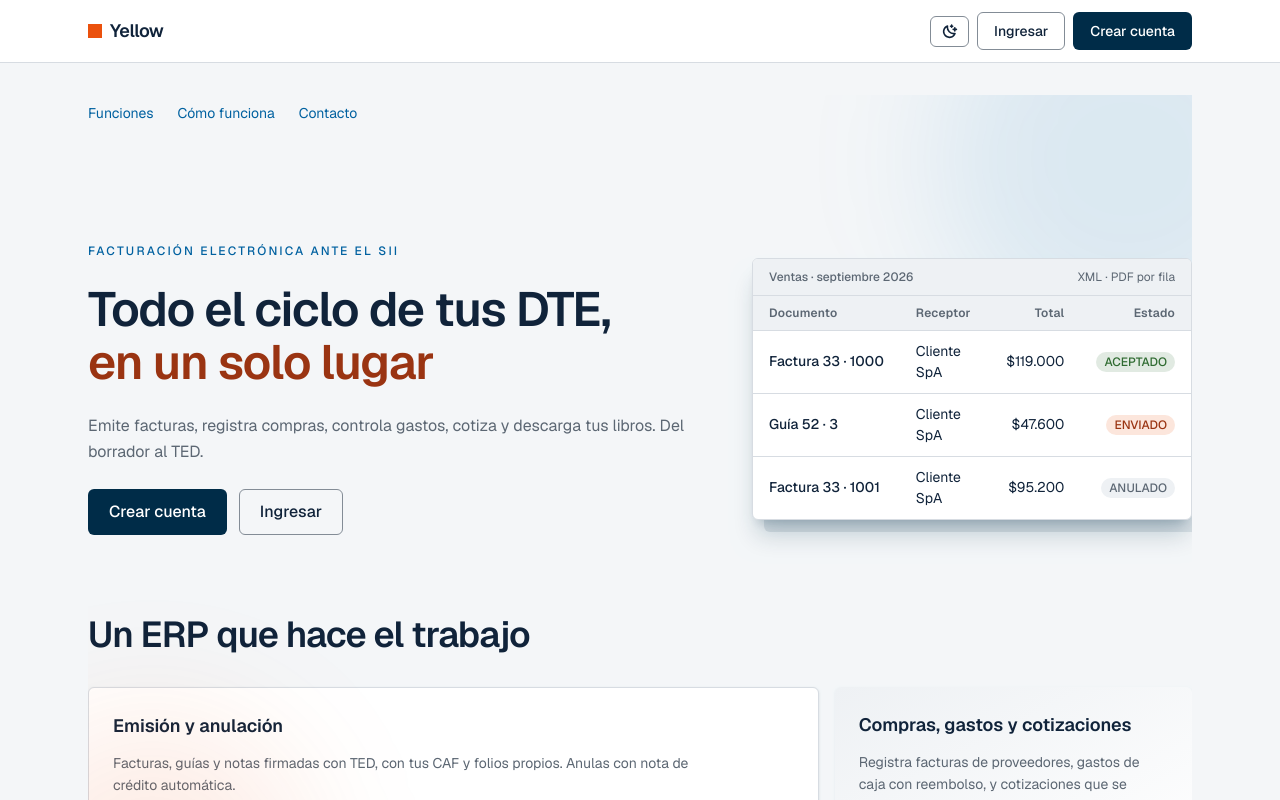
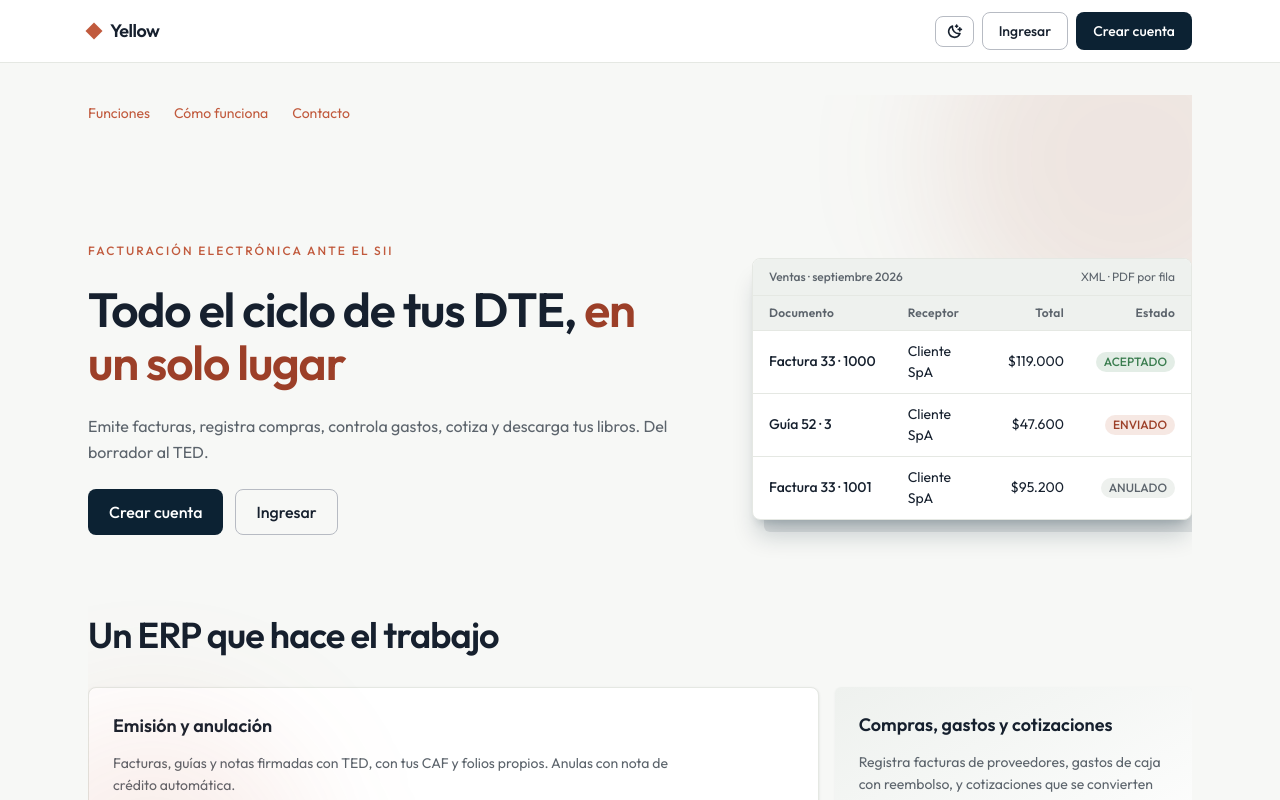
Before and after one commit to fvnks/yellow, a Next.js app: page / in a window 1280 px wide. Shown: the top 800 px of the page. Built offline with nearby package versions, Linux system fonts and the light colour scheme; no server answers.

Commit message:
feat(ui): nuevo sistema de diseno con Outfit y paleta terracotta

```diff
--- a/src/app/globals.css
+++ b/src/app/globals.css
@@ -1,178 +1,129 @@
 @import "tailwindcss";
 
 /* Modo oscuro por clase (ThemeToggle + script anti-flash en layout). */
-@custom-variant dark (&:where(.dark, .dark *));
+@custom-variant dark (":where(.dark, .dark *)");
 
-/* Paleta oficial sii.cl (homer.sii.cl/responsive/css/h_estilos.css):
-   navy #002c48 · azul link #0061a0 · azul vivo #0272ba · naranja #eb510d
-   grises: bloques #eeeeee · bordes #d3d3d3 · texto secundario #706f6f
-   Los tokens de texto sobre claro se oscurecen levemente para cumplir
-   WCAG AA (4.5:1); el chrome navy/naranja es literal del SII. */
+/* Tema – fuentes (next/font hará la carga de Outfit + JetBrains Mono) */
 @theme inline {
-  --font-sans: var(--font-geist-sans);
-  --font-mono: var(--font-geist-mono);
+  --font-sans: var(--font-outfit);
+  --font-mono: var(--font-mono);
 
-  --color-navy: var(--c-navy);
-  --color-navy-hover: var(--c-navy-hover);
-  --color-blue: var(--c-blue);
-  --color-blue-bright: var(--c-blue-bright);
-  --color-orange: var(--c-orange);
-  --color-orange-ink: var(--c-orange-ink);
-  --color-surface: var(--c-surface);
-  --color-panel: var(--c-panel);
-  --color-block: var(--c-block);
-  --color-ink: var(--c-ink);
-  --color-ink-soft: var(--c-ink-soft);
-  --color-line: var(--c-line);
-  --color-field: var(--c-field);
-  --color-ok: var(--c-ok);
-  --color-err: var(--c-err);
+  /* Paleta: navy ancla, terracotta acre, superficie bone */
+  --color-navy: #0c2233; /* anchor – confianza */
+  --color-navy-hover: #16324f;
+  --color-blue: #c15a3d; /* terracotta usado como link y accent */
+  --color-blue-bright: #a8442c; /* hover verde‑gris */
+  --color-orange: #c15a3d; /* terracotta, repite por uniformidad */
+  --color-orange-ink: #9c3f28; /* tinta */
+  --color-surface: #f7f8f6; /* off‑white neutrál */
+  --color-panel: #ffffff;
+  --color-block: #eef1ee; /* ligero bloque */
+  --color-line: #e5e8e3; /* fina línea */
+  --color-ink: #16202e; /* texto principal */
+  --color-ink-soft: #5c646c; /* texto secundario */
+  --color-field: #b7bbc3; /* borde campo */
+  --color-ok: #3a7d4f;
+  --color-err: #b34033;
 }
 
-:root {
-  --c-navy: #002c48;
-  --c-navy-hover: #0b4265;
-  --c-blue: #0061a0;
-  --c-blue-bright: #0272ba;
-  --c-orange: #eb510d;
-  --c-orange-ink: #9a3412;
-  --c-surface: #f4f6f8;
-  --c-panel: #ffffff;
-  --c-block: #eef1f4;
-  --c-ink: #10233a;
-  --c-ink-soft: #5c6773;
-  --c-line: #d7dce2;
-  --c-field: #838c96;
-  --c-ok: #2f6b31;
-  --c-err: #b3352f;
-}
-
-/* Modo oscuro: se activa con la clase .dark en <html>. Es exactamente el
-   diseño que tenía la página cuando seguía al sistema; se conserva igual y
-   ahora lo elige el usuario (claro por defecto). */
+/* Dark mode overrides (solo para contraste y tono más oscuro) */
 .dark {
-  --c-blue: #5fb0ea;
-  --c-blue-bright: #2e9be0;
-  --c-orange: #f4661c;
-  --c-orange-ink: #f4732f;
-  --c-surface: #0a141d;
-  --c-panel: #0f1b27;
-  --c-block: #16222f;
-  --c-ink: #e8eef4;
-  --c-ink-soft: #98a1a8;
-  --c-line: #24333f;
-  --c-field: #5d7186;
-  --c-ok: #6db06f;
-  --c-err: #e0716b;
+  --color-ink: #e0e1e2;
+  --color-ink-soft: #c4c6c7;
+  --color-surface: #0d111b;
+  --color-panel: #141b23;
+  --color-block: #1a242c;
+  --color-line: #272d34;
+  --color-navy: #0f3451;
+  --color-navy-hover: #153f64;
+  --color-blue: #d98e5c;
+  --color-blue-bright: #b56d49;
+  --color-orange: #d98e5c;
+  --color-orange-ink: #a46c48;
 }
 
 @layer base {
-  :where(a) {
-    color: var(--c-blue);
+  h1, h2, h3, h4, h5, h6 { color: var(--color-ink); }
+  p { color: var(--color-ink-soft); }
+  a {
+    color: var(--color-blue);
+    transition: color 0.15s;
   }
-  :where(a:hover) {
-    color: var(--c-orange-ink);
-  }
+  a:hover { color: var(--color-blue-bright); }
 }
 
 @layer components {
-  /* Escala de radio uniforme: 6px en controles/paneles, pill en badges. */
+  /* Button base */
   .btn {
     display: inline-flex;
     align-items: center;
     justify-content: center;
     gap: 0.375rem;
     border: 1px solid transparent;
-    border-radius: 6px;
+    border-radius: 8px;
     padding: 0.5rem 1rem;
     font-size: 0.875rem;
     font-weight: 500;
     line-height: 1.25rem;
     cursor: pointer;
-    transition:
-      background-color 0.15s,
-      border-color 0.15s,
-      color 0.15s;
+    transition: background-color 0.15s, border-color 0.15s, color 0.15s;
   }
-  .btn:disabled {
-    opacity: 0.5;
-    cursor: not-allowed;
-  }
-  /* Push físico al presionar, coherente con la landing. */
-  .btn:active:not(:disabled) {
-    transform: translateY(1px);
-  }
-  .btn-primary {
-    background: var(--c-navy);
-    color: #fff;
-  }
-  .btn-primary:hover:not(:disabled) {
-    background: var(--c-navy-hover);
-  }
+  .btn:disabled { opacity: 0.5; cursor: not-allowed; }
+  .btn:active:not(:disabled) { transform: translateY(1px); }
+
+  .btn-primary { background: var(--color-navy); color: #fff; }
+  .btn-primary:hover:not(:disabled) { background: var(--color-navy-hover); }
+
   .btn-ghost {
     background: transparent;
-    border-color: var(--c-field);
-    color: var(--c-ink);
+    border-color: var(--color-field);
+    color: var(--color-ink);
   }
   .btn-ghost:hover:not(:disabled) {
-    background: var(--c-block);
-    border-color: var(--c-blue-bright);
+    background: var(--color-block);
+    border-color: var(--color-blue-bright);
   }
+
   .btn-danger {
     background: transparent;
-    border-color: var(--c-err);
-    color: var(--c-err);
+    border-color: var(--color-err);
+    color: var(--color-err);
   }
   .btn-danger:hover:not(:disabled) {
-    background: color-mix(in srgb, var(--c-err) 10%, transparent);
+    background: color-mix(in srgb, var(--color-err) 10%, transparent);
   }
 
+  /* Field */
   .field {
     width: 100%;
-    border: 1px solid var(--c-field);
-    border-radius: 6px;
-    background: var(--c-panel);
+    border: 1px solid var(--color-field);
+    border-radius: 8px;
+    background: var(--color-panel);
     padding: 0.5rem 0.75rem;
     font-size: 0.875rem;
-    color: var(--c-ink);
+    color: var(--color-ink);
     outline: none;
-    transition:
-      border-color 0.15s,
-      box-shadow 0.15s;
+    transition: border-color 0.15s, box-shadow 0.15s;
   }
-  .field::placeholder {
-    color: var(--c-ink-soft);
+  .field::placeholder { color: var(--color-ink-soft); }
+  .field:focus {
+    border-color: var(--color-blue-bright);
+    box-shadow: 0 0 0 3px color-mix(in srgb, var(--color-blue-bright) 25%, transparent);
   }
-  .field:focus {
-    border-color: var(--c-blue-bright);
-    box-shadow: 0 0 0 3px color-mix(in srgb, var(--c-blue-bright) 25%, transparent);
-  }
-  .field[aria-invalid="true"] {
-    border-color: var(--c-err);
-  }
+  .field[aria-invalid="true"] { border-color: var(--color-err); }
 
+  /* Alerts */
   .alert {
     border: 1px solid;
-    border-radius: 6px;
+    border-radius: 8px;
     padding: 0.5rem 0.75rem;
     font-size: 0.875rem;
   }
-  .alert-error {
-    border-color: color-mix(in srgb, var(--c-err) 35%, transparent);
-    background: color-mix(in srgb, var(--c-err) 10%, transparent);
-    color: var(--c-err);
-  }
-  .alert-ok {
-    border-color: color-mix(in srgb, var(--c-ok) 35%, transparent);
-    background: color-mix(in srgb, var(--c-ok) 10%, transparent);
-    color: var(--c-ok);
-  }
-  .alert-warn {
-    border-color: color-mix(in srgb, var(--c-orange) 45%, transparent);
-    background: color-mix(in srgb, var(--c-orange) 10%, transparent);
-    color: var(--c-orange-ink);
-  }
+  .alert-error { border-color: color-mix(in srgb, var(--color-err) 35%, transparent); background: color-mix(in srgb, var(--color-err) 10%, transparent); color: var(--color-err); }
+  .alert-ok { border-color: color-mix(in srgb, var(--color-ok) 35%, transparent); background: color-mix(in srgb, var(--color-ok) 10%, transparent); color: var(--color-ok); }
+  .alert-warn { border-color: color-mix(in srgb, var(--color-blue) 45%, transparent); background: color-mix(in srgb, var(--color-blue) 10%, transparent); color: var(--color-orange-ink); }
 
+  /* Chips */
   .chip {
     display: inline-block;
     border-radius: 999px;
@@ -181,63 +132,25 @@
     font-weight: 500;
     line-height: 1rem;
   }
-  .chip-ok {
-    background: color-mix(in srgb, var(--c-ok) 14%, transparent);
-    color: var(--c-ok);
-  }
-  .chip-err {
-    background: color-mix(in srgb, var(--c-err) 14%, transparent);
-    color: var(--c-err);
-  }
-  .chip-blue {
-    background: color-mix(in srgb, var(--c-blue-bright) 14%, transparent);
-    color: var(--c-blue);
-  }
-  .chip-orange {
-    background: color-mix(in srgb, var(--c-orange) 14%, transparent);
-    color: var(--c-orange-ink);
-  }
-  .chip-muted {
-    background: var(--c-block);
-    color: var(--c-ink-soft);
-  }
-  .chip-navy {
-    background: var(--c-navy);
-    color: #fff;
-  }
+  .chip-ok { background: color-mix(in srgb, var(--color-ok) 14%, transparent); color: var(--color-ok); }
+  .chip-err { background: color-mix(in srgb, var(--color-err) 14%, transparent); color: var(--color-err); }
+  .chip-blue { background: color-mix(in srgb, var(--color-blue-bright) 14%, transparent); color: var(--color-blue); }
+  .chip-orange { background: color-mix(in srgb, var(--color-orange) 14%, transparent); color: var(--color-orange-ink); }
+  .chip-muted { background: var(--color-block); color: var(--color-ink-soft); }
+  .chip-navy { background: var(--color-navy); color: #fff; }
 
-  /* Tablas: cabecera en bloque gris sii.cl, filas con línea fina. */
-  .tbl {
-    width: 100%;
-    border-collapse: collapse;
-    font-size: 0.875rem;
-  }
-  .tbl thead th {
-    background: var(--c-block);
-    color: var(--c-ink-soft);
-    font-size: 0.75rem;
-    font-weight: 600;
-    text-align: left;
-    letter-spacing: 0.02em;
-    padding: 0.5rem 1rem;
-    border-bottom: 1px solid var(--c-line);
-    white-space: nowrap;
-  }
-  .tbl tbody td {
-    padding: 0.625rem 1rem;
-    border-bottom: 1px solid var(--c-line);
-  }
-  .tbl tbody tr:last-child td {
-    border-bottom: 0;
-  }
-  .tbl tbody tr:hover {
-    background: color-mix(in srgb, var(--c-blue-bright) 6%, transparent);
-  }
+  /* Table */
+  .tbl { width: 100%; border-collapse: collapse; font-size: 0.875rem; }
+  .tbl thead th { background: var(--color-block); color: var(--color-ink-soft); font-size: 0.75rem; font-weight: 600; text-align: left; letter-spacing: 0.02em; padding: 0.5rem 1rem; border-bottom: 1px solid var(--color-line); white-space: nowrap; }
+  .tbl tbody td { padding: 0.625rem 1rem; border-bottom: 1px solid var(--color-line); }
+  .tbl tbody tr:last-child td { border-bottom: 0; }
+  .tbl tbody tr:hover { background: color-mix(in srgb, var(--color-blue-bright) 6%, transparent); }
 
+  /* Panel */
   .panel {
-    background: var(--c-panel);
-    border: 1px solid var(--c-line);
-    border-radius: 6px;
-    box-shadow: 0 1px 2px color-mix(in srgb, var(--c-navy) 5%, transparent);
+    background: var(--color-panel);
+    border: 1px solid var(--color-line);
+    border-radius: 8px;
+    box-shadow: 0 1px 2px color-mix(in srgb, var(--color-navy) 5%, transparent);
   }
 }
--- a/src/app/layout.tsx
+++ b/src/app/layout.tsx
@@ -1,16 +1,17 @@
 import type { Metadata } from "next";
-import { Geist, Geist_Mono } from "next/font/google";
+import { Outfit, JetBrains_Mono } from "next/font/google";
 import { AppFooter } from "@/components/app-footer";
 import { AppHeader } from "@/components/app-header";
 import "./globals.css";
 
-const geistSans = Geist({
-  variable: "--font-geist-sans",
+const outfit = Outfit({
+  variable: "--font-outfit",
   subsets: ["latin"],
+  weight: ["400", "500", "600", "700"],
 });
 
-const geistMono = Geist_Mono({
-  variable: "--font-geist-mono",
+const jetBrains = JetBrains_Mono({
+  variable: "--font-mono",
   subsets: ["latin"],
 });
 
@@ -28,11 +29,10 @@ export default function RootLayout({ children }: LayoutProps<"/">) {
     <html
       lang="es"
       suppressHydrationWarning
-      className={`${geistSans.variable} ${geistMono.variable} h-full scroll-smooth antialiased`}
+      className={`${outfit.variable} ${jetBrains.variable} h-full scroll-smooth antialiased`}
     >
       <body className="flex min-h-full flex-col bg-surface font-sans text-ink">
-        {/* Anti-flash: aplica el modo oscuro guardado antes del primer
-            pintado (claro es el default; oscuro se persiste en localStorage). */}
+        {/* Anti‑flash: aplica el modo oscuro guardado antes del primer pintado (claro es el default; oscuro se persiste en localStorage). */}
         <script
           dangerouslySetInnerHTML={{
             __html:
--- a/src/components/app-footer.tsx
+++ b/src/components/app-footer.tsx
@@ -7,7 +7,7 @@ export function AppFooter() {
     <footer className="mt-10 bg-navy">
       <div className="mx-auto flex w-full max-w-6xl flex-wrap items-center justify-between gap-3 px-6 py-6 text-xs text-white/75">
         <span className="flex items-center gap-2">
-          <span aria-hidden className="h-3 w-3 bg-orange" />
+          <span aria-hidden className="h-3 w-3 rotate-45 bg-blue" />
           <span className="font-semibold text-white">Yellow</span>
           <span>Facturación electrónica · Diseño web</span>
         </span>
--- a/src/components/app-header.tsx
+++ b/src/components/app-header.tsx
@@ -5,9 +5,9 @@ import { getAuthContext } from "@/lib/session";
 import { siiAmbiente } from "@/lib/sii/client";
 
 /**
- * Chrome superior al estilo sii.cl: franja navy con la sesión y el
- * ambiente del SII, más la barra con la marca sobre fondo claro.
- * Sin sesión (login/registro) solo se muestra la marca e "Ingresar".
+ * Cabecera Yellow: barra superior navy con la sesión y el ambiente del SII,
+ * y la barra principal con la marca sobre fondo claro. Sin sesión (login /
+ * registro) solo se muestra la marca e "Ingresar".
  */
 export async function AppHeader() {
   const ctx = await getAuthContext();
@@ -29,8 +29,11 @@ export async function AppHeader() {
         </div>
       )}
       <div className="mx-auto flex w-full max-w-6xl items-center justify-between gap-4 px-6 py-3">
-        <Link href="/" className="flex items-center gap-2">
-          <span aria-hidden className="h-3.5 w-3.5 bg-orange" />
+        <Link href="/" className="flex items-center gap-2.5">
+          <span
+            aria-hidden
+            className="h-3 w-3 rotate-45 bg-blue"
+          />
           <span className="text-lg font-semibold tracking-tight text-ink">
             Yellow
           </span>
```
Also changed, not shown: src/components/auth-aside.tsx (+5 -5 lines).
